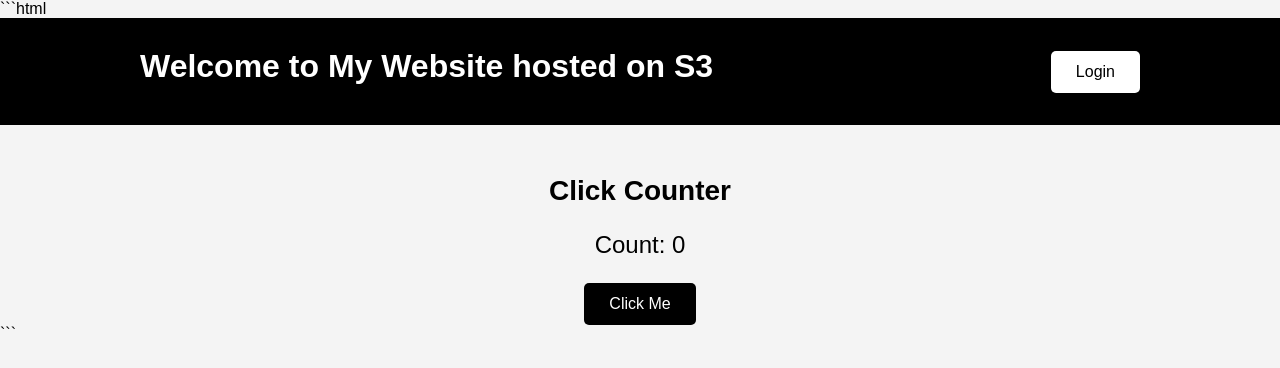
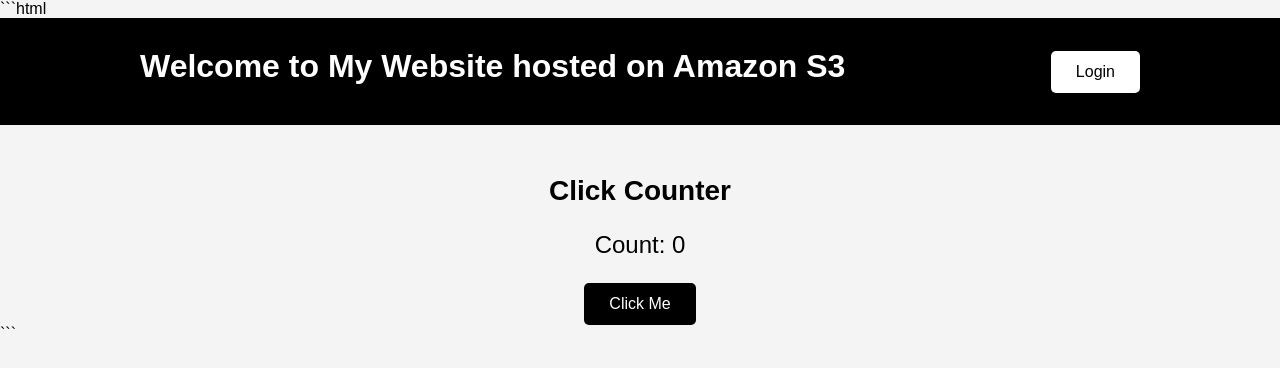
Before and after one commit to muthukumar24/git-and-github-training, a plain HTML site: page index.html in a window 1280 px wide. Drawn offline with Linux system fonts and the light colour scheme.

Commit message:
updated title

```diff
--- a/index.html
+++ b/index.html
@@ -16,7 +16,7 @@
 
         <div class="header-content">
             <div>
-                <h1>Welcome to My Website hosted on S3</h1>
+                <h1>Welcome to My Website hosted on Amazon S3</h1>
             </div>
 
             <button class="login-button">Login</button>
```
